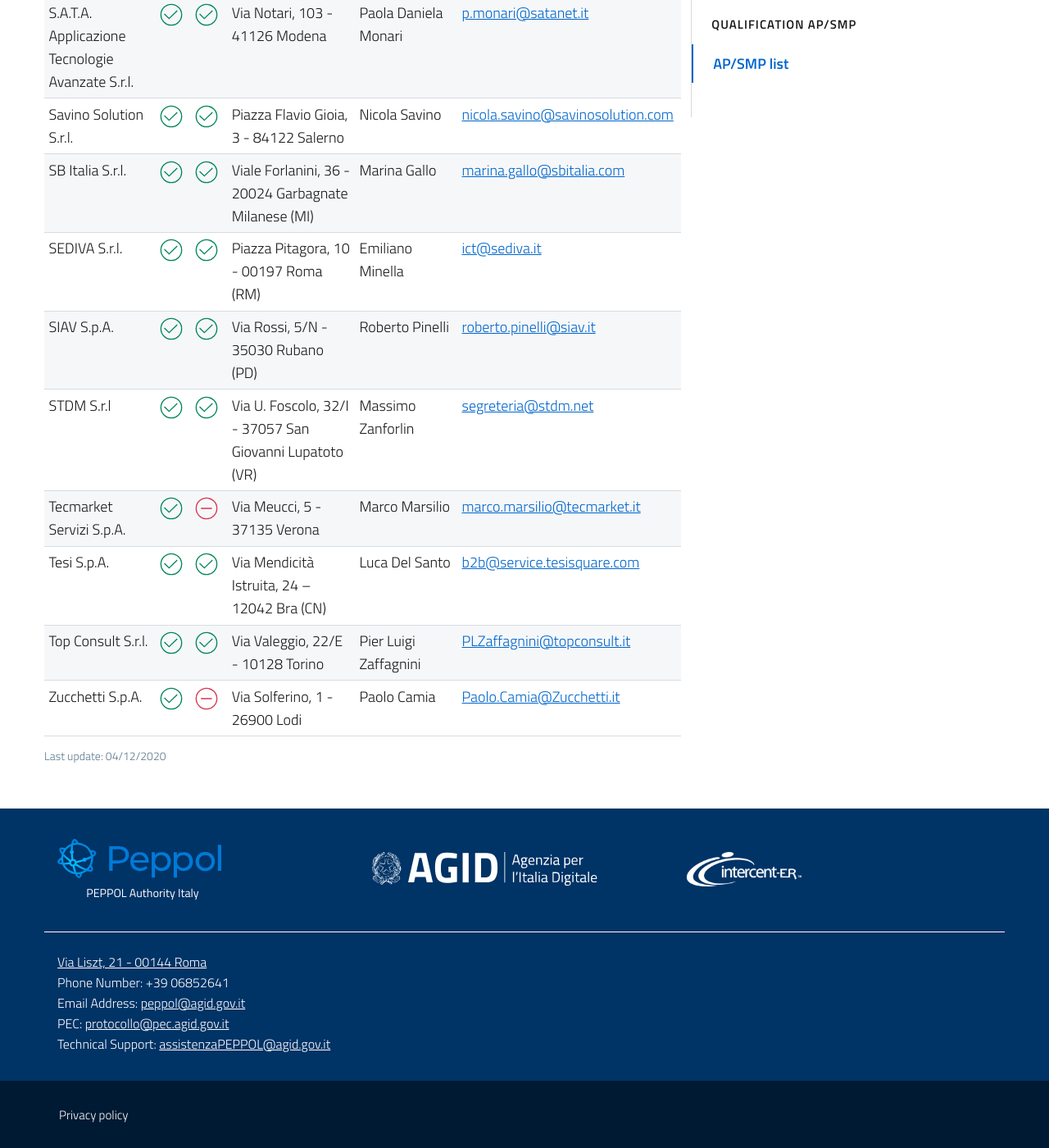
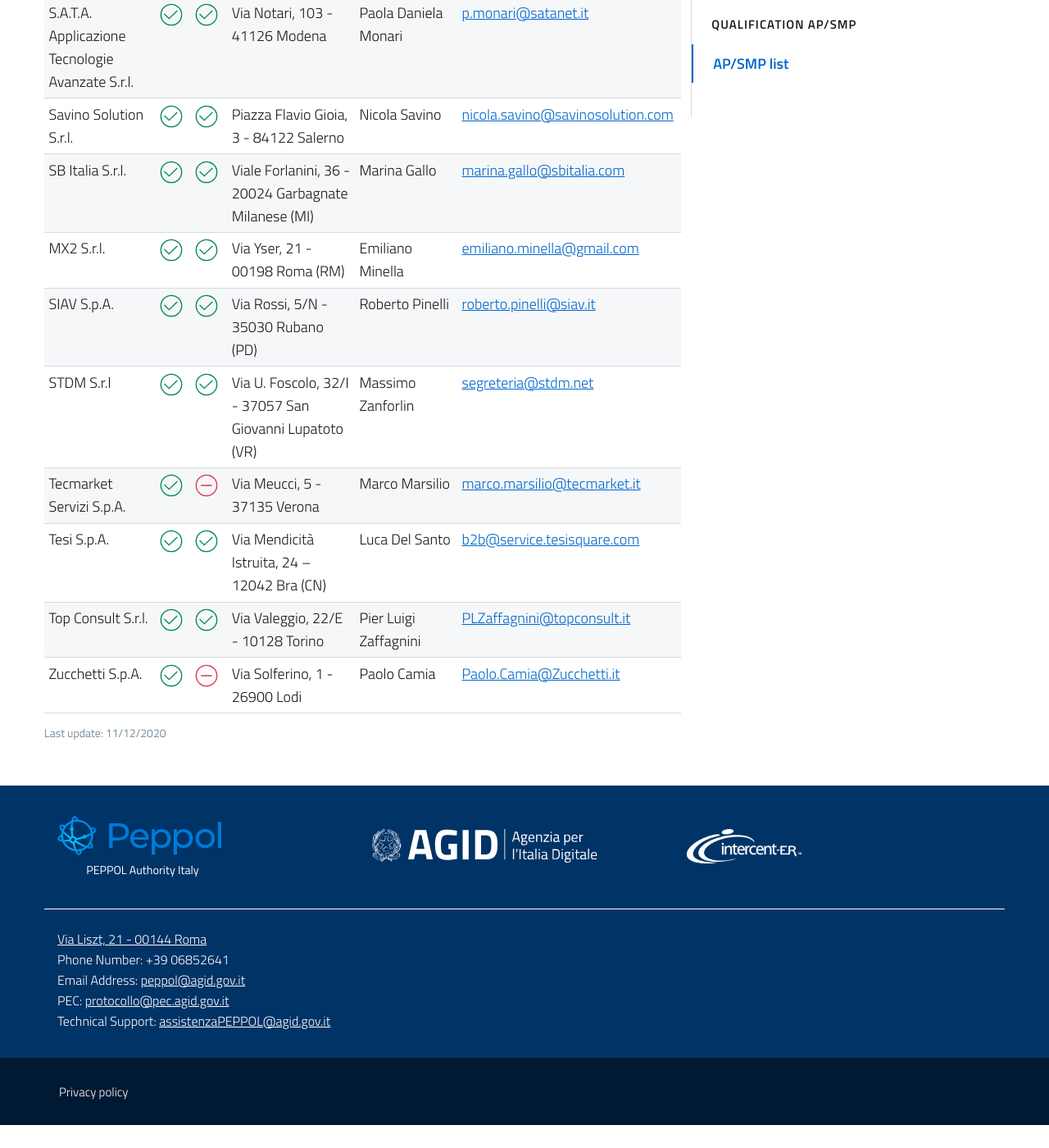
Before and after one commit to realeroberto/peppol.agid.gov.it, a Jekyll site: the page built from en/qualification-ap-smp/ap-smp-list.md, in a window 1280 px wide and 1400 px high, scrolled down 2355 px. Shown: the whole window at 82% size. Built offline with Jekyll 4.4.1, drawn with Linux system fonts in a browser that asks for light colours; comment, search, counter and statistics services are not loaded; after the commit the page ends 3727 px from its top, so only the background shows below that.

Commit message:
Update ap-smp-list.yml

```diff
--- a/_data/ap-smp-list.yml
+++ b/_data/ap-smp-list.yml
@@ -137,12 +137,12 @@
   registered_office: Viale Forlanini, 36 - 20024 Garbagnate Milanese (MI)
   contact_point: Marina Gallo
   contact_info: marina.gallo@sbitalia.com
-- business_name: SEDIVA S.r.l.
+- business_name: MX2 S.r.l.
   ap: true
   smp: true
-  registered_office: Piazza Pitagora, 10 - 00197 Roma (RM)
+  registered_office: Via Yser, 21 - 00198 Roma (RM)
   contact_point: Emiliano Minella
-  contact_info: ict@sediva.it
+  contact_info: emiliano.minella@gmail.com
 - business_name: SIAV S.p.A.
   ap: true
   smp: true
--- a/en/qualification-ap-smp/ap-smp-list.md
+++ b/en/qualification-ap-smp/ap-smp-list.md
@@ -6,7 +6,7 @@
 ref: elenco-ap-smp
 order: 5
 child_of_ref: qualificazione-ap-smp
-last_update: 04/12/2020
+last_update: 11/12/2020
 ---
 
 Below you can view the list of PEPPOL Access Point Providers recognized by the Italian PEPPOL Authority.
```
Also changed, not shown: it/qualificazione-ap-smp/elenco-ap-smp.md (+1 -1 lines).
